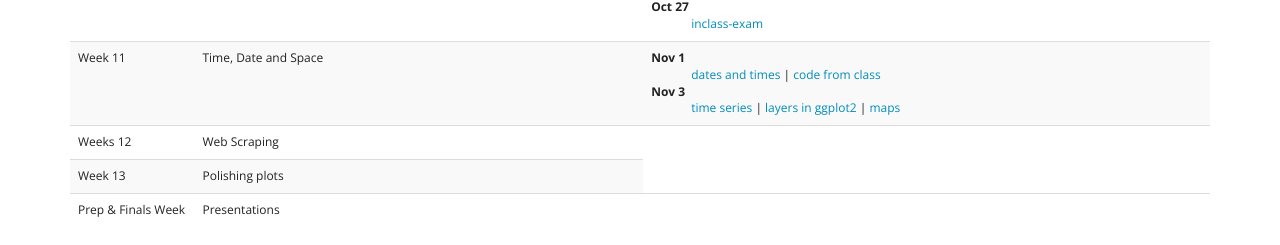
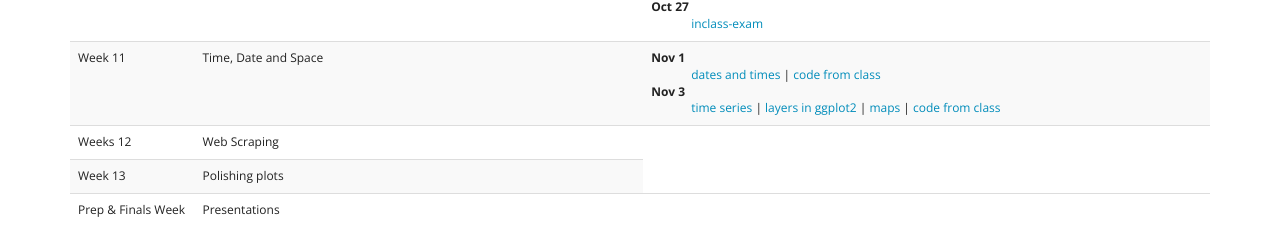
Before and after one commit to DS202-at-ISU/DS202-at-ISU.github.io, a Jekyll site: the page built from schedule.html, in a window 1280 px wide. Shown: the part 954-1199 px from the top of the page. Built offline with Jekyll 4.4.1, drawn with Linux system fonts in a browser that asks for light colours.

Commit message:
code from class

```diff
--- a/schedule.html
+++ b/schedule.html
@@ -151,7 +151,7 @@
         <dt>Nov 3</dt>
 
           <dd>
-           <a href="../materials/04_date-time-space/01_time-series.html" target=_blank>time series</a> | <a href="../materials/04_date-time-space/03_layers-nasa.html" target=_blank>layers in ggplot2</a> | <a href="../materials/04_date-time-space/02_maps.html" target=_blank>maps</a>
+           <a href="../materials/04_date-time-space/01_time-series.html" target=_blank>time series</a> | <a href="../materials/04_date-time-space/03_layers-nasa.html" target=_blank>layers in ggplot2</a> | <a href="../materials/04_date-time-space/02_maps.html" target=_blank>maps</a> | <a href="code/code-2022-11-03.R" target=_blank>code from class</a>
 
             </dd>
             </td>
```
Also changed, not shown: 1 other file.
